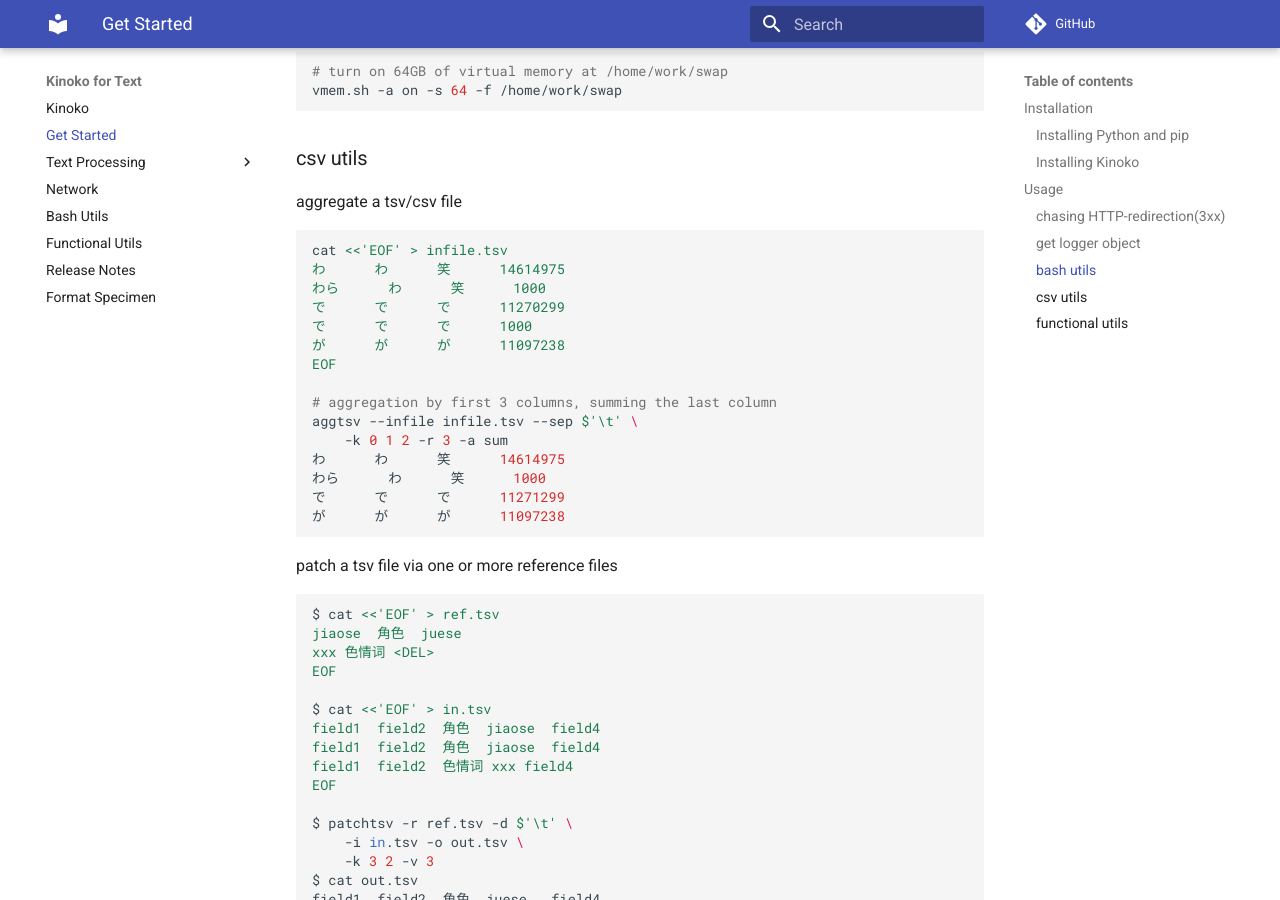
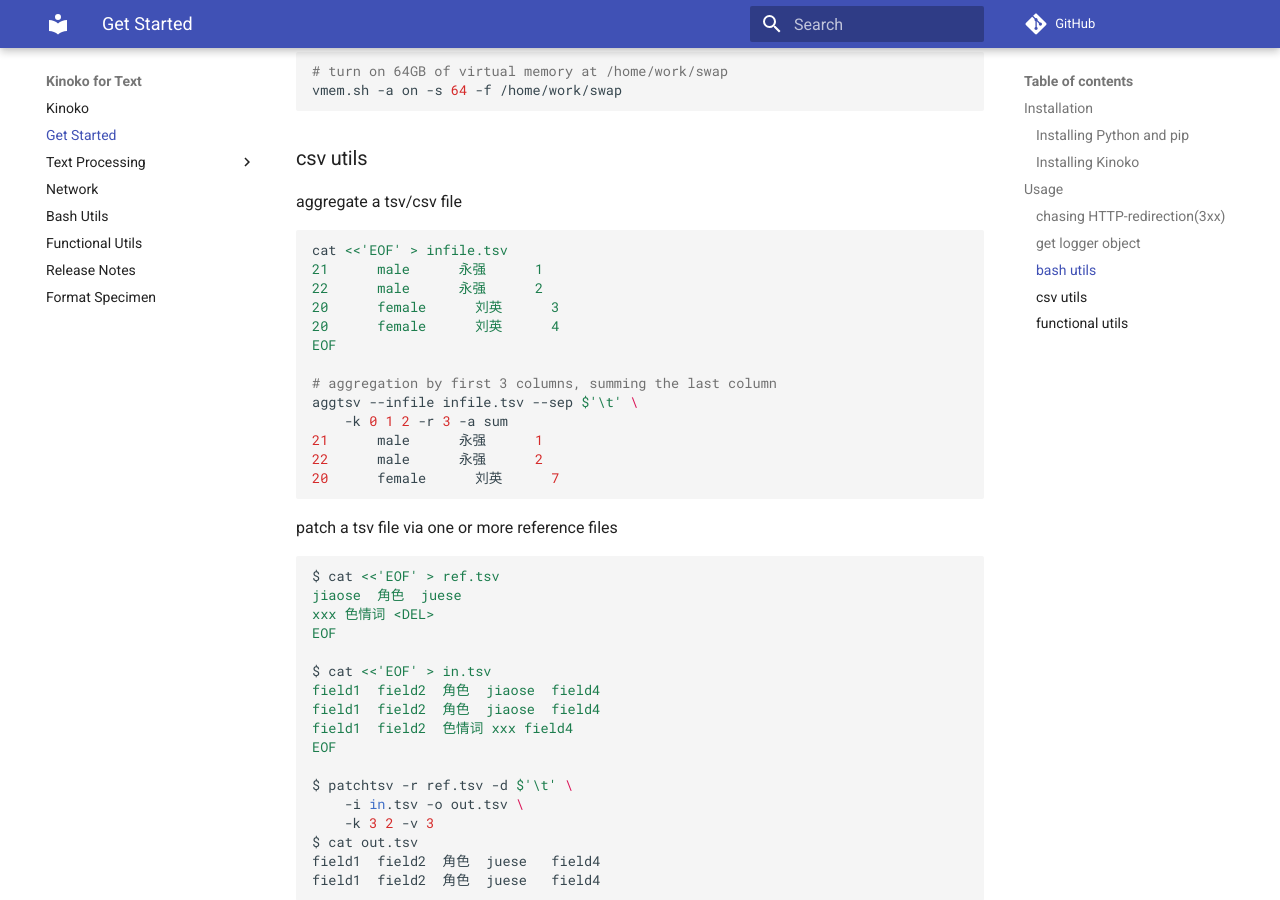
Before and after one commit to koyo922/kinoko, an MkDocs documentation site: the page built from docs/getting-started.md, in a window 1280 px wide and 900 px high, scrolled down 2413 px. Built offline with MkDocs 1.6.1 and Material for MkDocs 9.7.7, drawn with Linux system fonts in a browser that asks for light colours; comment, search, counter and statistics services are not loaded.

Commit message:
fix comment

````diff
--- a/docs/getting-started.md
+++ b/docs/getting-started.md
@@ -121,20 +121,18 @@ aggregate a tsv/csv file
 
 ```bash
 cat <<'EOF' > infile.tsv
-わ      わ      笑      14614975
-わら      わ      笑      1000
-で      で      で      11270299
-で      で      で      1000
-が      が      が      11097238
+21      male      永强      1
+22      male      永强      2
+20      female      刘英      3
+20      female      刘英      4
 EOF
 
 # aggregation by first 3 columns, summing the last column
 aggtsv --infile infile.tsv --sep $'\t' \
     -k 0 1 2 -r 3 -a sum
-わ      わ      笑      14614975
-わら      わ      笑      1000
-で      で      で      11271299
-が      が      が      11097238
+21      male      永强      1
+22      male      永强      2
+20      female      刘英      7
 ```
 
 patch a tsv file via one or more reference files
````
Also changed, not shown: 1 other file.
